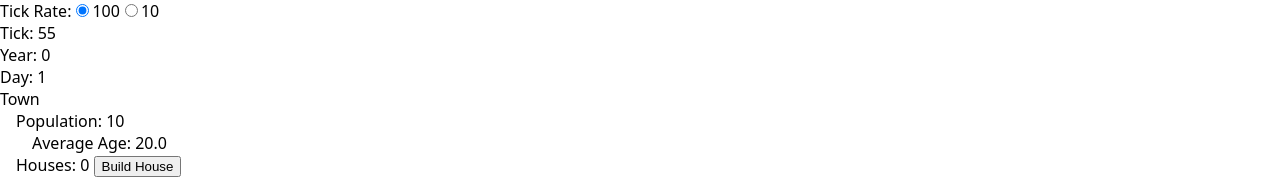
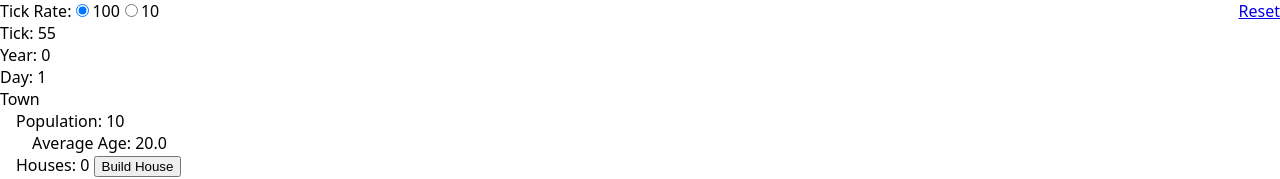
Before and after one commit to tylerschloesser/sim-v6, a React app in the folder packages/app/: page / in a window 1280 px wide. Shown: the top 179 px of the page. Built offline with nearby package versions, Linux system fonts and the light colour scheme; the HTML template or start-up script is replaced by a standard one.

Commit message:
add reset button

```diff
--- a/packages/app/src/home.module.scss
+++ b/packages/app/src/home.module.scss
@@ -24,3 +24,9 @@
 .eta {
   white-space: nowrap;
 }
+
+.reset-button {
+  position: fixed;
+  top: 0;
+  right: 0;
+}
--- a/packages/app/src/home.tsx
+++ b/packages/app/src/home.tsx
@@ -9,6 +9,7 @@ import {
   useRef,
   useState,
 } from 'react'
+import { useNavigate } from 'react-router-dom'
 import invariant from 'tiny-invariant'
 import { Updater } from 'use-immer'
 import { AppContext } from './app-context.js'
@@ -460,11 +461,30 @@ function EditTickRate() {
   )
 }
 
+function ResetButton() {
+  const navigate = useNavigate()
+  return (
+    <a
+      className={styles['reset-button']}
+      href="/reset"
+      onClick={(ev) => {
+        ev.preventDefault()
+        if (self.confirm('Are you sure?')) {
+          navigate('/reset')
+        }
+      }}
+    >
+      Reset
+    </a>
+  )
+}
+
 export function Home() {
   const { world } = useContext(AppContext)
   return (
     <>
       <EditTickRate />
+      <ResetButton />
       <div>
         <div>Tick: {world.tick}</div>
         <div>Year: {Math.floor(world.tick / 3000)}</div>
```
